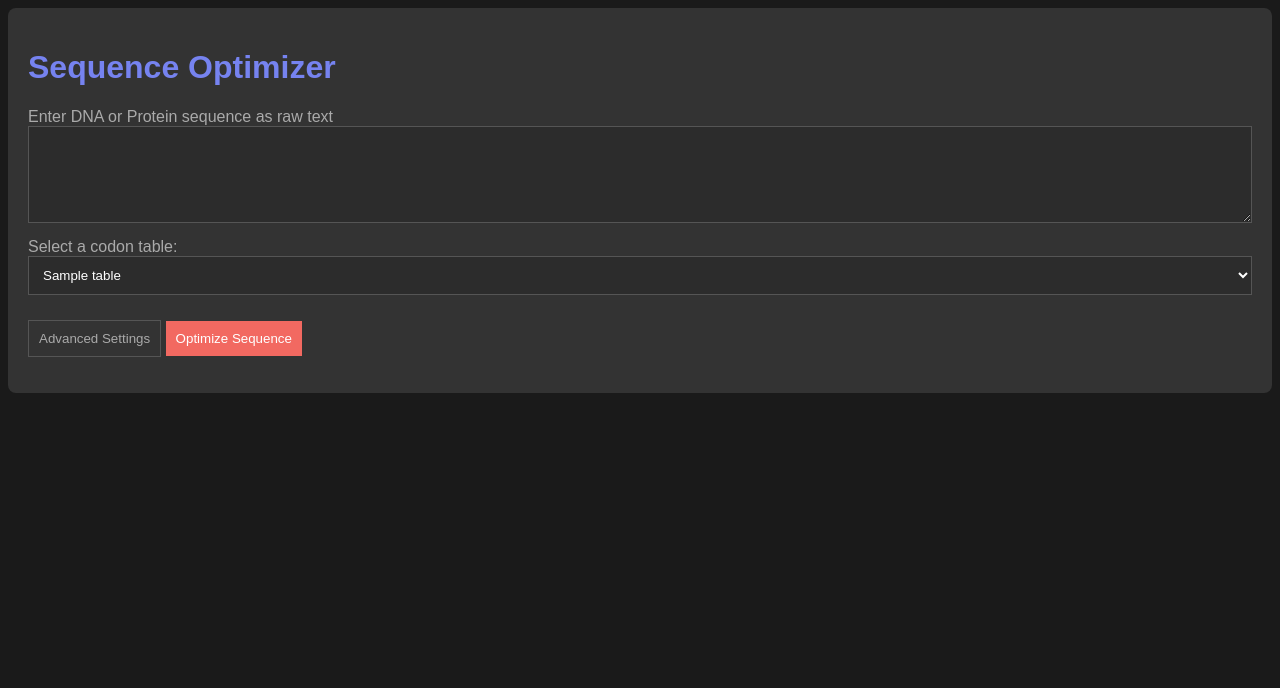
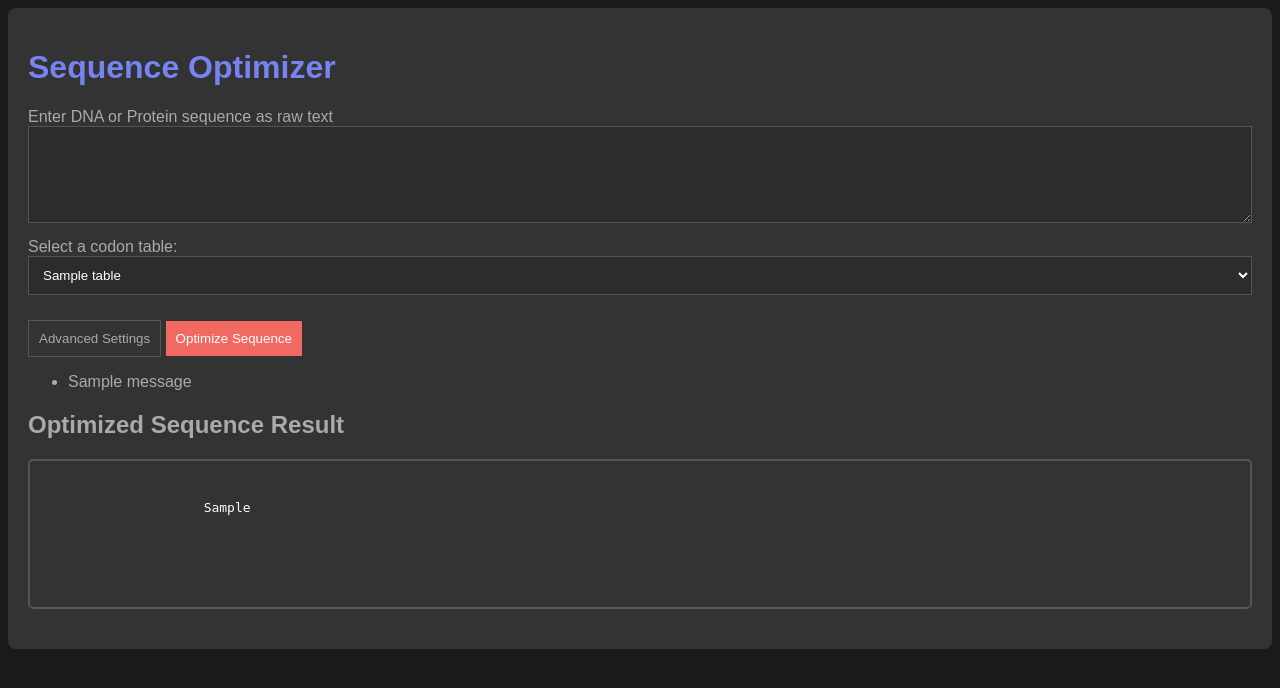
Before and after one commit to vf-collab/vf-motif-control, a Flask app: template templates/index.html in a window 1280 px wide. Shown: the top 688 px of the page. Run offline with Flask 3, Linux system fonts and the light colour scheme; the template is opened without the code that fills it: most values are stand-ins (such as "Sample title", 1, 10 or a date in 2020); one stand-in notice (Sample message) is shown.

Commit message:
codon optimization app

```diff
--- a/main.py
+++ b/main.py
@@ -1,23 +1,10 @@
-# main.py
-
-from flask import Flask, render_template, request, redirect, url_for
-import os
+from flask import Flask, render_template, request, flash
 import pandas as pd
 import re
-import textwrap
-import numpy as np
-from io import StringIO, BytesIO
-from socket import inet_aton
-from Bio import SeqIO
-from Bio.Seq import Seq
-from Bio.Seq import MutableSeq
-from collections import defaultdict
-from tqdm import tqdm
-from app import codon_optimization, enzyme_utils, progress_utils, sequence_utils, pattern_generator
-
-
+from app import codon_optimization, pattern_generator
 
 app = Flask(__name__)
+app.secret_key = 'vector-barcelona-rain-tehran-obvious-shenanigans'  # Required for flashing messages
 
 # Define a dictionary of codon tables and their corresponding CSV file paths
 codon_tables = {
@@ -31,7 +18,7 @@ codon_tables = {
     'HIV-1': 'data/HIV-1.csv'
 }
 
-# Define GC optimization levels in a dictionary with predefined ranges
+# Define GC optimization levels
 optimization_levels = {
     'Low (40-50% GC)': (45, 55),
     'Low medium (45-55% GC)': (55, 65),
@@ -44,6 +31,7 @@ allowed_characters = set("ARNDCQEGHILKMFPSVTWYX*")
 
 @app.route("/", methods=["GET", "POST"])
 def index():
+    optimized_seq = None  # Initialize the result as None
     if request.method == "POST":
         try:
             # Retrieve and sanitize the sequence input
@@ -53,7 +41,7 @@ def index():
             # Check if sanitized sequence is valid (not empty and meets length criteria)
             if not sanitized_sequence:
                 flash("Error: The submitted sequence contains invalid characters or is empty. Please submit a valid DNA or protein sequence.")
-                return render_template("submission_form.html")  # Render the submission page again
+                return render_template("index.html", codon_tables=codon_tables.keys(), optimization_levels=optimization_levels.keys(), optimized_seq=None)
 
             # Get the selected codon table
             selected_codon_table = request.form.get("codon_table")
@@ -61,23 +49,16 @@ def index():
 
             # Handle whether advanced settings are enabled
             use_advanced_settings = request.form.get("use_advanced_settings") == "on"
-
             if use_advanced_settings:
                 # Get GC optimization level as a tuple
                 selected_gc_opt = optimization_levels[request.form.get("gc_content")]
-
                 # Get CpG depletion level and codon bias or GC selection
                 cpg_depletion_level = request.form.get("cpg_depletion")
                 codon_bias_or_gc = request.form.get("codon_bias_or_gc")
-
-                # Get enzymes input (restriction sites) and generate patterns
+                # Get enzymes input and generate patterns
                 enzyme_input = request.form.get("enzymes")
                 enzymes = re.split(',| ', enzyme_input) if enzyme_input else []  # Split enzyme input or leave empty
-
-                # Generate patterns using pattern_generator
                 pattern, pattern2 = pattern_generator(enzymes)
-
-                # Check if the user wants to expedite processing
                 expedition = request.form.get("expedition") == "Yes"
             else:
                 # Default settings
@@ -100,29 +81,12 @@ def index():
                 expedite=expedition
             )
 
-            return render_template("result.html", optimized_seq=optimized_seq)
+        except Exception as e:
+            flash(f"Unexpected error occurred: {str(e)}")
+            return render_template("index.html", codon_tables=codon_tables.keys(), optimization_levels=optimization_levels.keys(), optimized_seq=None)
 
-
-        except Exception as e:
-            # Log the error for debugging purposes (optional)
-            print(f"Unexpected error occurred: {str(e)}")
-
-
-    # Render the form on GET request
-    return render_template("index.html", codon_tables=codon_tables.keys(), optimization_levels=optimization_levels.keys())
-
-# Result page to display the optimized sequence
-@app.route("/result")
-def result():
-    return render_template("result.html")
+    # Render the form and (if available) the optimized sequence
+    return render_template("index.html", codon_tables=codon_tables.keys(), optimization_levels=optimization_levels.keys(), optimized_seq=optimized_seq)
 
 if __name__ == "__main__":
     app.run(debug=True)
-
-
-
-"""
-Copyright (c) 2024 VECTOR FUTURES LTD
-All rights reserved.
-This file is part of the Vector Futures Codon Optimization App and may not be copied, distributed, or modified without express written permission.
-"""
--- a/templates/index.html
+++ b/templates/index.html
@@ -87,6 +87,23 @@
             0% { transform: rotate(0deg); }
             100% { transform: rotate(360deg); }
         }
+
+        /* Result box styling */
+        .result-box {
+            background-color: #333333; /* Dark gray result box background */
+            padding: 20px;
+            border: 2px solid #555555; /* Slightly lighter border */
+            border-radius: 5px;
+            margin: 20px 0;
+            white-space: pre-wrap; /* Ensures long sequences wrap within the box */
+            color: #FFFFFF; /* White text for the result box */
+            font-family: "Courier New", monospace;
+            min-height: 150px; /* Minimum height for the box */
+            max-height: 500px; /* Max height with scroll if content is too large */
+            overflow-y: auto; /* Add scroll if content exceeds max height */
+            width: 100%; /* Full width */
+            box-sizing: border-box; /* Ensure padding and border are included in the element's width and height */
+        }
     </style>
     <script>
         function toggleAdvancedSettings() {
@@ -170,6 +187,25 @@
             <!-- Submit Button -->
             <button type="submit">Optimize Sequence</button>
         </form>
+
+        <!-- Flash Messages -->
+        {% with messages = get_flashed_messages() %}
+          {% if messages %}
+            <ul class="flashes">
+              {% for message in messages %}
+                <li>{{ message }}</li>
+              {% endfor %}
+            </ul>
+          {% endif %}
+        {% endwith %}
+
+        <!-- Display the optimized sequence (if available) -->
+        {% if optimized_seq %}
+            <h2>Optimized Sequence Result</h2>
+            <div class="result-box">
+                <code>{{ optimized_seq }}</code>
+            </div>
+        {% endif %}
     </div>
 </body>
 </html>
```
Also changed, not shown: 1 other file.
